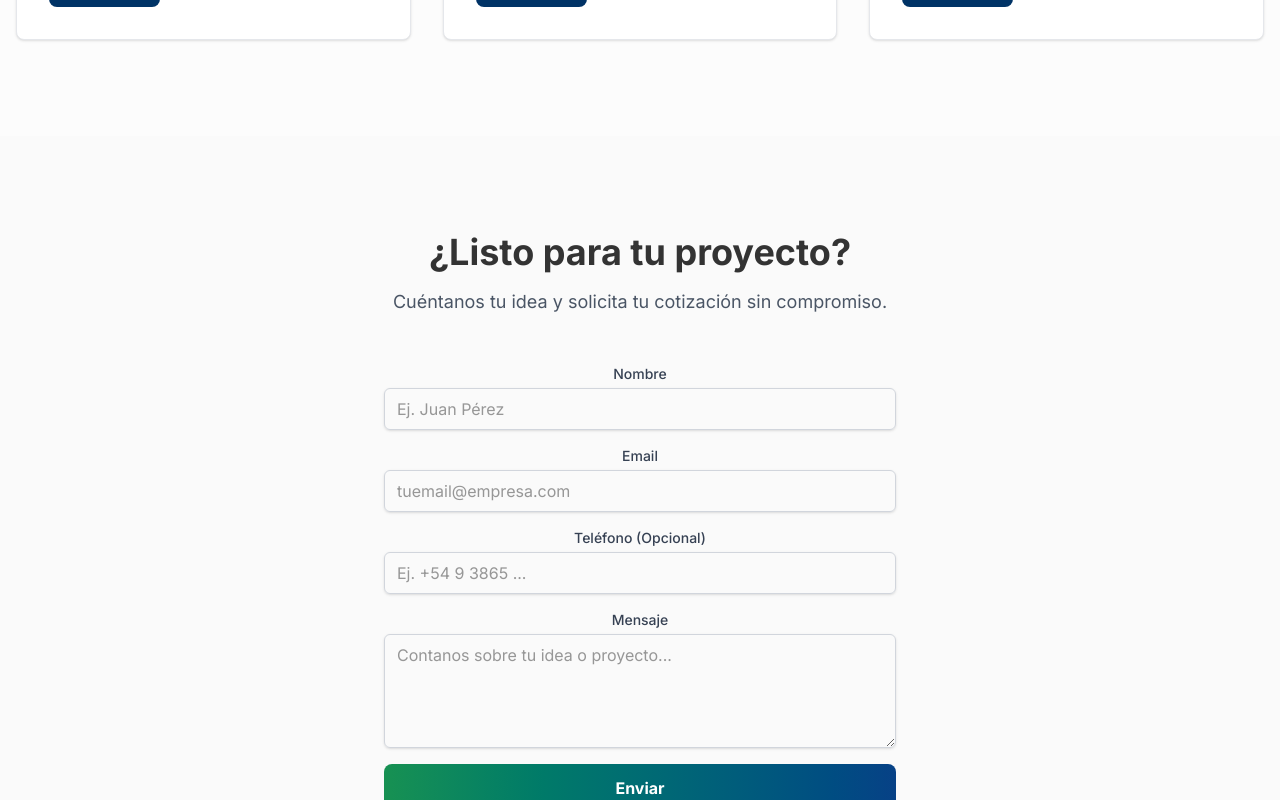
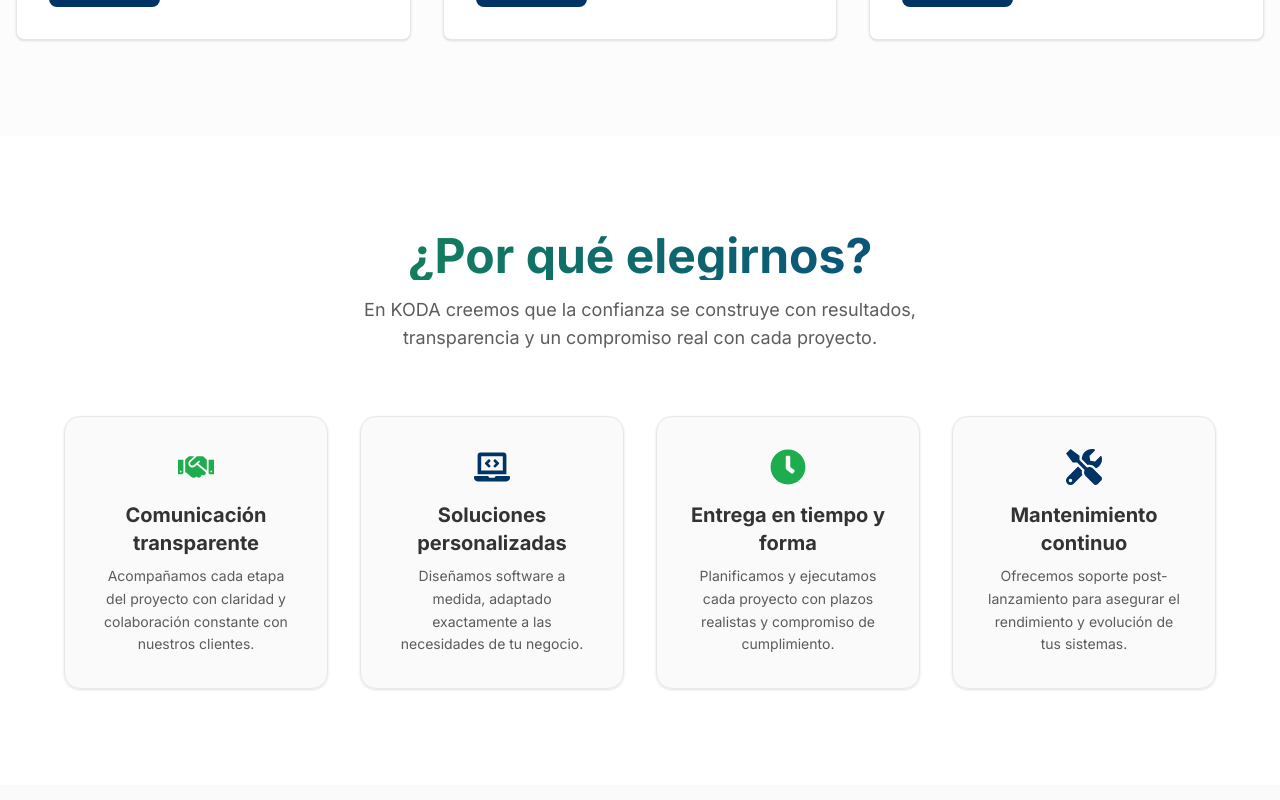
Before and after one commit to koda-tec/KodaWeb, a Next.js app: page / in a window 1280 px wide. Shown: the part 1960-2760 px from the top of the page. Built offline with nearby package versions, Linux system fonts and the light colour scheme.

Commit message:
fix WhyChooseUs

```diff
--- /dev/null
+++ b/src/app/components/sections/WhyChooseUs.tsx
@@ -0,0 +1,73 @@
+"use client";
+
+import { motion } from "framer-motion";
+import { FaHandshake, FaLaptopCode, FaClock, FaTools } from "react-icons/fa";
+
+const reasons = [
+  {
+    icon: <FaHandshake className="text-koda-green-emerald text-4xl mb-4" />,
+    title: "Comunicación transparente",
+    text: "Acompañamos cada etapa del proyecto con claridad y colaboración constante con nuestros clientes.",
+  },
+  {
+    icon: <FaLaptopCode className="text-koda-blue-deep text-4xl mb-4" />,
+    title: "Soluciones personalizadas",
+    text: "Diseñamos software a medida, adaptado exactamente a las necesidades de tu negocio.",
+  },
+  {
+    icon: <FaClock className="text-koda-green-emerald text-4xl mb-4" />,
+    title: "Entrega en tiempo y forma",
+    text: "Planificamos y ejecutamos cada proyecto con plazos realistas y compromiso de cumplimiento.",
+  },
+  {
+    icon: <FaTools className="text-koda-blue-deep text-4xl mb-4" />,
+    title: "Mantenimiento continuo",
+    text: "Ofrecemos soporte post-lanzamiento para asegurar el rendimiento y evolución de tus sistemas.",
+  },
+];
+
+export default function WhyChooseUs() {
+  return (
+    <section className="py-24 px-6 bg-white text-center overflow-hidden">
+      <motion.div
+        initial={{ opacity: 0, y: 20 }}
+        whileInView={{ opacity: 1, y: 0 }}
+        viewport={{ once: true }}
+        transition={{ duration: 0.6 }}
+        className="max-w-4xl mx-auto mb-16"
+      >
+        <h2 className="text-4xl md:text-5xl font-bold text-gradient mb-4">
+          ¿Por qué elegirnos?
+        </h2>
+        <p className="text-lg text-koda-dark/80 max-w-2xl mx-auto">
+          En KODA creemos que la confianza se construye con resultados,
+          transparencia y un compromiso real con cada proyecto.
+        </p>
+      </motion.div>
+
+      <div className="grid grid-cols-1 sm:grid-cols-2 lg:grid-cols-4 gap-8 max-w-6xl mx-auto">
+        {reasons.map((reason, index) => (
+          <motion.div
+            key={index}
+            whileHover={{ scale: 1.05 }}
+            initial={{ opacity: 0, y: 40 }}
+            whileInView={{ opacity: 1, y: 0 }}
+            viewport={{ once: true }}
+            transition={{ delay: index * 0.1, duration: 0.5 }}
+            className="bg-koda-gray-light/50 rounded-2xl p-8 shadow-sm border border-koda-border hover:shadow-lg transition-all"
+          >
+            <div className="flex flex-col items-center text-center">
+              {reason.icon}
+              <h3 className="text-xl font-bold text-koda-dark mb-2">
+                {reason.title}
+              </h3>
+              <p className="text-koda-dark/80 text-sm leading-relaxed">
+                {reason.text}
+              </p>
+            </div>
+          </motion.div>
+        ))}
+      </div>
+    </section>
+  );
+}
--- a/src/app/page.tsx
+++ b/src/app/page.tsx
@@ -2,6 +2,7 @@ import HeroSection from './components/sections/HeroSection';
 import ContactSection from './components/sections/ContactoSections';
 import AboutSection from './components/sections/AboutSection';
 import ServicesSection from './components/sections/ServicesSection';
+import WhyChooseUs from "./components/sections/WhyChooseUs";
 
 export default function Home() {
   return (
@@ -10,6 +11,7 @@ export default function Home() {
     <HeroSection/>
     <AboutSection/>
     <ServicesSection/>
+    <WhyChooseUs/>
       <ContactSection/>
 
     </>
```
